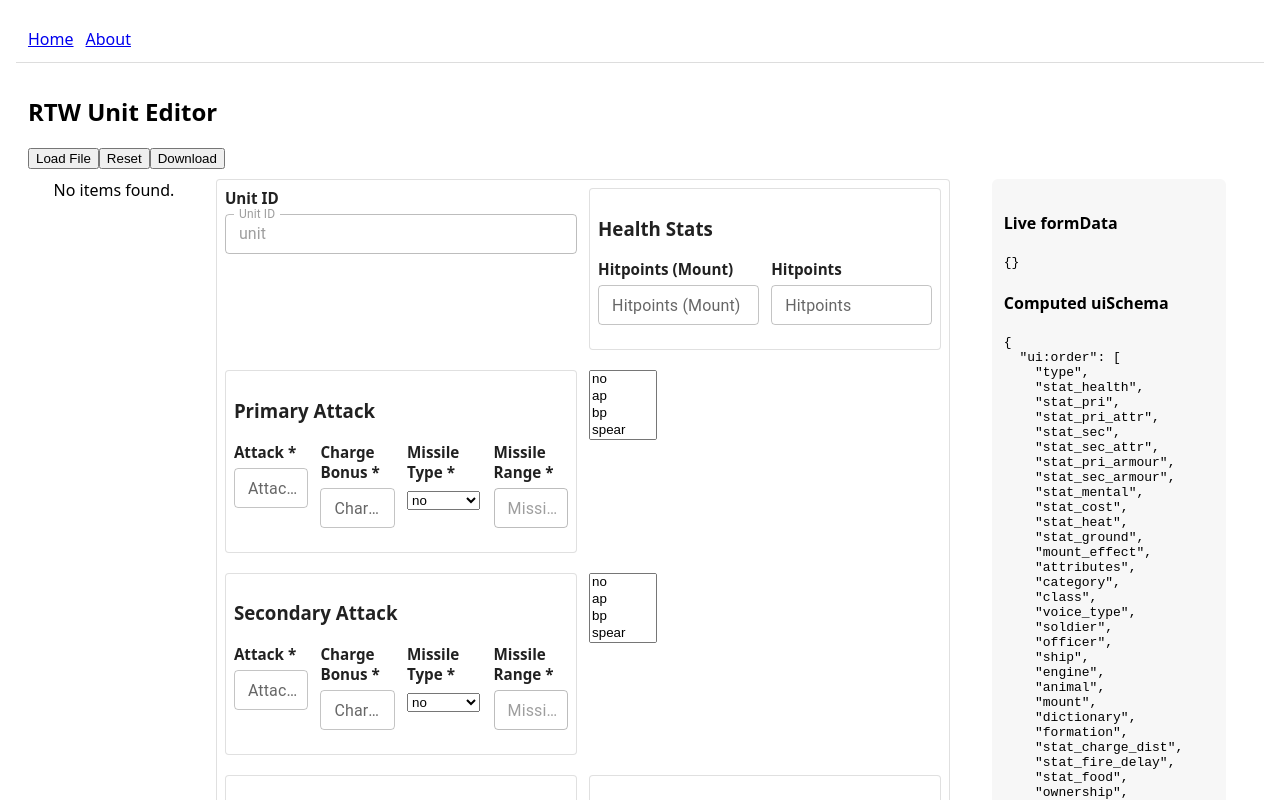
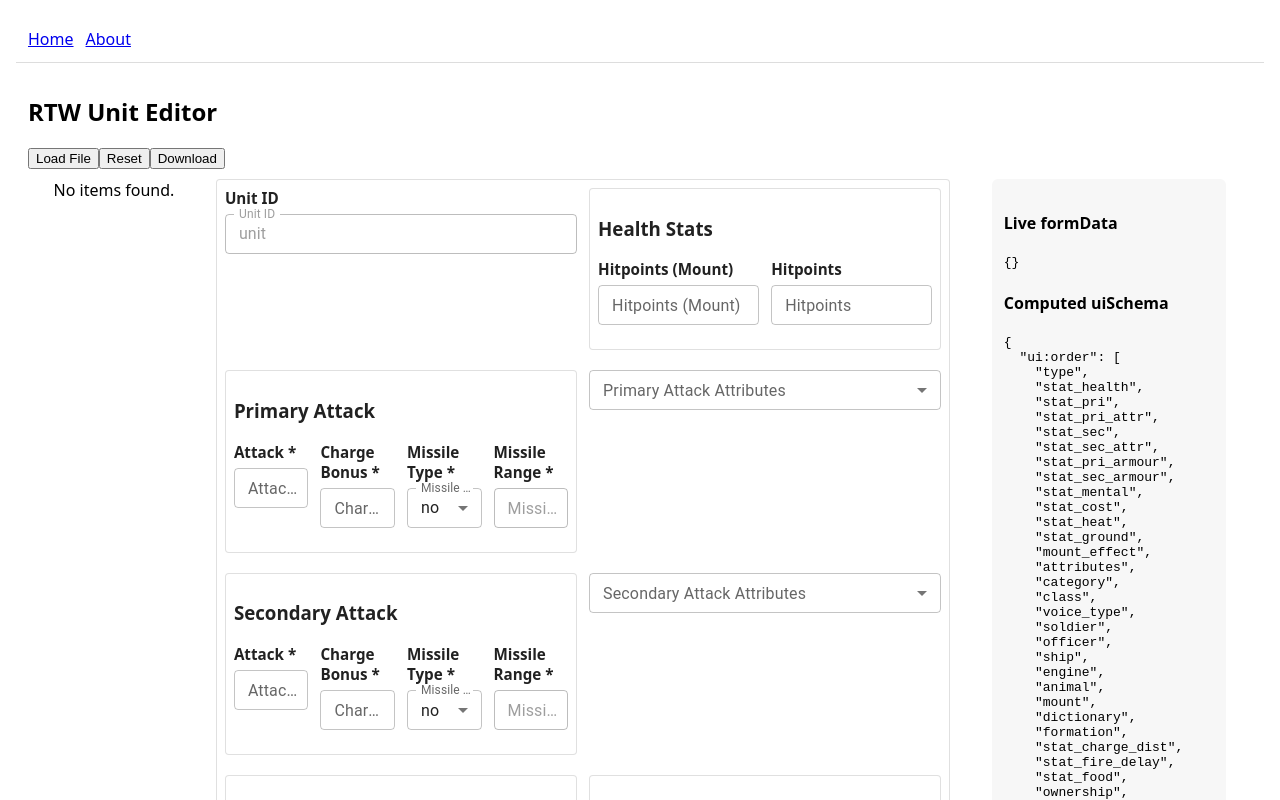
Before and after one commit to PanaPapad/RTW_Editor, a React (Vite) app: page /editor/units in a window 1280 px wide. Shown: the top 800 px of the page. Built offline with nearby package versions, Linux system fonts and the light colour scheme.

Commit message:
#6 Added Selec twidget

```diff
--- /dev/null
+++ b/src/components/SelectWidget.jsx
@@ -0,0 +1,86 @@
+import React from "react";
+import TextField from "@mui/material/TextField";
+import MenuItem from "@mui/material/MenuItem";
+
+export default function SelectWidget(props) {
+  const {
+    id,
+    schema,
+    options,
+    value,
+    required,
+    disabled,
+    readonly,
+    label,
+    placeholder,
+    onChange,
+    onBlur,
+    rawErrors,
+    multiple,
+  } = props;
+
+  const isError = Array.isArray(rawErrors) && rawErrors.length > 0;
+  const helperText = isError ? rawErrors.join(" ") : options?.helperText || "";
+
+  const rawOptions = schema.enum || (options && options.enumOptions) || [];
+  // Normalize options to { value, label }
+  const normalized = rawOptions.map((opt) => {
+    if (opt && typeof opt === "object" && "value" in opt) {
+      return { value: opt.value, label: opt.label ?? String(opt.value) };
+    }
+    // primitive
+    return { value: opt, label: String(opt) };
+  });
+
+  // Determine safe primitive values for MenuItem keys and the TextField value
+  const availableValues = new Set(normalized.map((o) => o.value));
+
+  // If the current value exactly matches an available option, use it.
+  // If it's null/undefined or doesn't match, fall back to an empty string AND
+  // render a placeholder MenuItem so MUI does not consider the value out-of-range.
+  let safeValue = value;
+  let showPlaceholder;
+  if (!multiple) {
+    safeValue = value != null && availableValues.has(value) ? value : "";
+    showPlaceholder = !availableValues.has(safeValue);
+  } else {
+    safeValue = Array.isArray(value)
+      ? value.filter((v) => availableValues.has(v))
+      : [];
+    showPlaceholder = safeValue.length === 0;
+  }
+
+  return (
+    <TextField
+      select
+      slotProps={{
+        select: {
+          multiple: multiple,
+        },
+      }}
+      id={id}
+      label={label}
+      value={safeValue}
+      onChange={(e) => onChange(e.target.value)}
+      onBlur={() => onBlur && onBlur(id, value)}
+      fullWidth
+      disabled={disabled || readonly}
+      required={required}
+      error={isError}
+      helperText={helperText}
+      variant={options?.variant || "outlined"}
+      size={options?.size || "small"}
+    >
+      {showPlaceholder && (
+        <MenuItem key="" value="">
+          {placeholder || ""}
+        </MenuItem>
+      )}
+      {normalized.map((opt) => (
+        <MenuItem key={String(opt.value)} value={opt.value}>
+          {opt.label}
+        </MenuItem>
+      ))}
+    </TextField>
+  );
+}
--- a/src/components/index.jsx
+++ b/src/components/index.jsx
@@ -3,3 +3,4 @@ export { default as CustomFieldTemplate } from "./CustomFieldTemplate.jsx";
 export { default as ItemList } from "./ItemList.jsx";
 export { default as LoadModal } from "./LoadFileModal.jsx";
 export { default as ObjectFieldTemplate } from "./ObjectFieldTemplate.jsx";
+export { default as SelectWidget } from "./SelectWidget.jsx";
--- a/src/lib/schemas/UnitUISchema.json
+++ b/src/lib/schemas/UnitUISchema.json
@@ -305,7 +305,7 @@
   },
   "attributes": {
     "ui:options": {
-      "col": 2
+      "col": 4
     }
   }
 }
--- a/src/pages/UnitFormPage.jsx
+++ b/src/pages/UnitFormPage.jsx
@@ -4,6 +4,7 @@ import {
   CustomFieldTemplate,
   TextWidget,
   ObjectFieldTemplate,
+  SelectWidget,
 } from "../components/index.jsx";
 import * as Common from "../lib/index.js";
 import { UnitParser } from "../lib/parsers/UnitParser.js";
@@ -25,7 +26,7 @@ export default function UnitFormPage() {
 
   const formRef = useRef(null);
 
-  const widgets = useMemo(() => ({ TextWidget }), []);
+  const widgets = useMemo(() => ({ TextWidget, SelectWidget }), []);
   const fieldTemplates = useMemo(
     () => ({
       FieldTemplate: CustomFieldTemplate,
```
